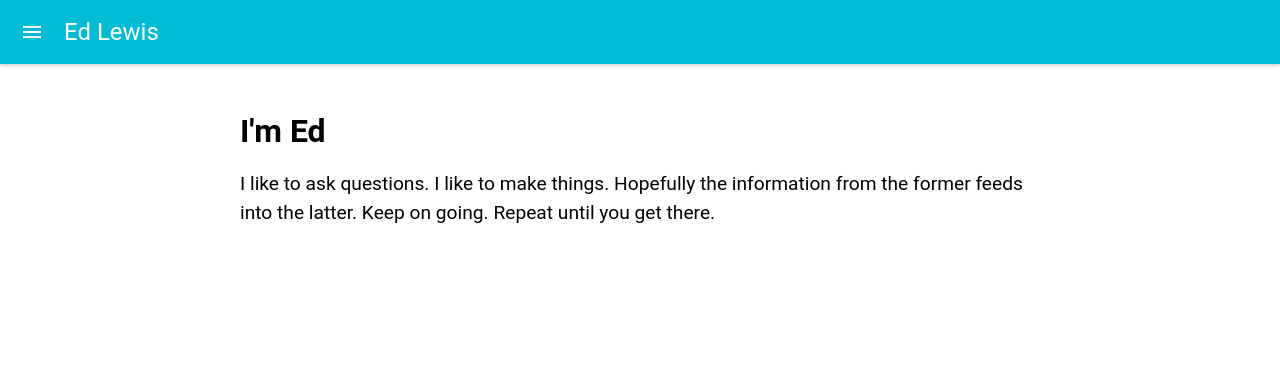
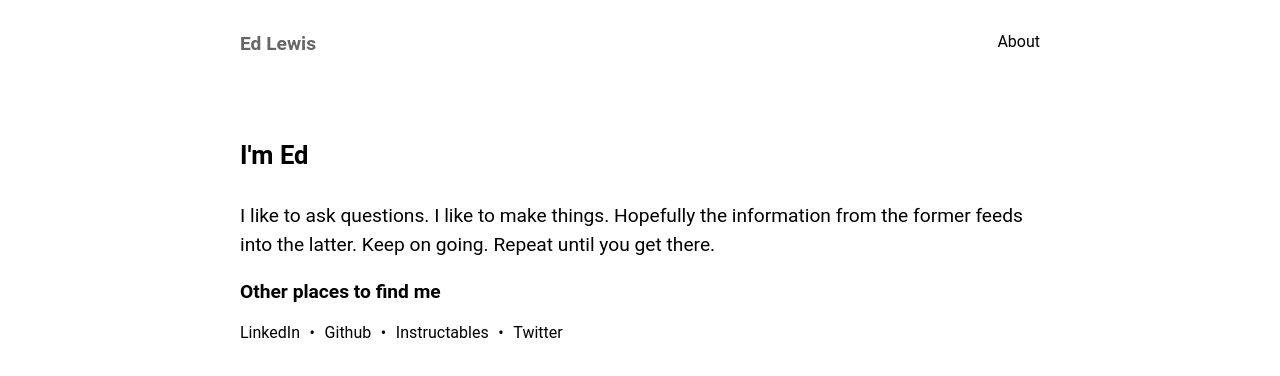
Before and after one commit to edabot/edabot, a React (Create React App) app: page /about in a window 1280 px wide. Shown: the top 376 px of the page. Built offline with nearby package versions, Linux system fonts and the light colour scheme.

Commit message:
add desktop nav

```diff
--- a/src/components/About.react.js
+++ b/src/components/About.react.js
@@ -1,27 +1,70 @@
-import React from 'react'
+import React from 'react';
 import styled from 'styled-components';
 
 const Content = styled.div`
   max-width: 800px;
   margin: 2em auto;
   padding: 1em;
-`
+`;
 
 const Title = styled.h2`
-  font-size: 2rem;
+  font-size: 1.6rem;
+  margin-bottom: 2rem;
+`;
+
+const Subhead = styled.h3`
+  font-size: 1.2rem;
+  margin-top: 20px;
   margin-bottom: 20px;
-`
+`;
 
 const Paragraph = styled.p`
   font-size: 1.2rem;
   line-height: 1.8rem;
-`
+`;
+
+const HorizList = styled.div`
+  display: flex;
+  flex-wrap: wrap;
+  justify-content: flex-start;
+`;
+
+const ListItem = styled.div`
+  &:not(:last-child) {
+    margin-right: 0.6em;
+    ::after {
+      content: '•';
+      margin-left: 0.6em;
+    }
+  }
+`;
 
 const About = () => (
   <Content>
     <Title>I'm Ed</Title>
-    <Paragraph>I like to ask questions. I like to make things. Hopefully the information from the former feeds into the latter. Keep on going. Repeat until you get there.</Paragraph>
+    <Paragraph>
+      I like to ask questions. I like to make things. Hopefully the information
+      from the former feeds into the latter. Keep on going. Repeat until you get
+      there.
+    </Paragraph>
+    <Subhead>Other places to find me</Subhead>
+    <HorizList>
+      <ListItem>
+        <a href="https://www.linkedin.com/in/edlewis">LinkedIn</a>
+      </ListItem>
+      <ListItem>
+        <a href="https://www.github.com/edabot">Github</a>
+      </ListItem>
+      <ListItem>
+        <a href="https://www.instructables.com/member/fungus%20amungus/">
+          Instructables
+        </a>
+      </ListItem>
+      <ListItem>
+        <a href="https://www.twitter.com/edabot">Twitter</a>
+      </ListItem>
+    </HorizList>
   </Content>
-)
+);
 
-export default About
+export default About;
--- a/src/components/Navbar.react.js
+++ b/src/components/Navbar.react.js
@@ -1,43 +1,47 @@
 import React, { Component } from 'react';
-import { Link } from 'react-router-dom';
-import AppBar from 'material-ui/AppBar';
-import Drawer from 'material-ui/Drawer';
-import MenuItem from 'material-ui/MenuItem';
-import projects from '../data/projects'
+import styled from 'styled-components';
+import NavbarMobile from './NavbarMobile.react';
+import NavbarDesktop from './NavbarDesktop.react';
 
-const ProjectLink = ({project}) => (
-  <MenuItem><a href={project.url}>{project.title}</a></MenuItem>
-)
+const Navbars = styled.div`
+  .navbar_mobile {
+    visibility: hidden;
+    height: 0;
+  }
+  .navbar_desktop {
+    visibility: visible;
+  }
+  @media (max-width: 700px) {
+    .navbar_mobile {
+      visibility: visible;
+      height: 67px;
+    }
+    .navbar_desktop {
+      visibility: hidden;
+    }
+  }
+`;
 
 class Navbar extends Component {
   constructor(props) {
-  super(props);
-  this.state = {drawerOpen: false};
-}
+    super(props);
+    this.state = { drawerOpen: false };
+  }
 
-handleToggle = () => this.setState({drawerOpen: !this.state.drawerOpen});
+  handleToggle = () => this.setState({ drawerOpen: !this.state.drawerOpen });
 
   render() {
     return (
-      <div className="navbar">
-        <AppBar
-          className="navbar_mobile"
-            title="Ed Lewis"
-            iconClassNameRight="muidocs-icon-navigation-expand-more"
-            onLeftIconButtonClick={this.handleToggle}
-          />
-        <Drawer docked={false}
-          open={this.state.drawerOpen}
-          className="drawer"
-          onRequestChange={(drawerOpen) => this.setState({drawerOpen})}>
-          <MenuItem onClick={this.handleToggle}><Link to="/">Ed Lewis</Link></MenuItem>
-          <MenuItem onClick={this.handleToggle}><Link to="/about">About</Link></MenuItem>
-          {projects.map(project => <ProjectLink project={project} key={project.title}/>)}
-        </Drawer>
-      </div>
-    )
+      <Navbars>
+        <div className="navbar_mobile">
+          <NavbarMobile />
+        </div>
+        <div className="navbar_desktop">
+          <NavbarDesktop />
+        </div>
+      </Navbars>
+    );
   }
-
 }
 
 export default Navbar;
--- /dev/null
+++ b/src/components/NavbarDesktop.react.js
@@ -0,0 +1,52 @@
+import React from 'react';
+import { Link } from 'react-router-dom';
+import styled from 'styled-components';
+
+const Navbar = styled.div`
+  width: 100%;
+  height: 60px;
+  margin-bottom: 1em;
+  padding-top: 2em;
+`;
+
+const NavbarContents = styled.div`
+  width: calc(100% - 20px);
+  max-width: 800px;
+  display: flex;
+  justify-content: space-between;
+  margin: 0 auto;
+`;
+
+const Name = styled.div`
+  font-size: 1.2rem;
+  font-weight: 700;
+  a {
+    color: #666;
+  }
+`;
+
+const Options = styled.div`
+  display: flex;
+  justify-content: space-between;
+`;
+
+const Option = styled.div`
+  margin-left: 1em;
+`;
+
+const NavbarDesktop = () => (
+  <Navbar>
+    <NavbarContents>
+      <Name>
+        <Link to="/">Ed Lewis</Link>
+      </Name>
+      <Options>
+        <Option>
+          <Link to="/about">About</Link>
+        </Option>
+      </Options>
+    </NavbarContents>
+  </Navbar>
+);
+
+export default NavbarDesktop;
--- /dev/null
+++ b/src/components/NavbarMobile.react.js
@@ -0,0 +1,53 @@
+import React, { Component } from 'react';
+import { Link } from 'react-router-dom';
+import AppBar from 'material-ui/AppBar';
+import Drawer from 'material-ui/Drawer';
+import MenuItem from 'material-ui/MenuItem';
+import projects from '../data/projects';
+import styled from 'styled-components';
+
+const ProjectLink = ({ project }) => (
+  <MenuItem>
+    <a href={project.url}>{project.title}</a>
+  </MenuItem>
+);
+
+class NavbarMobile extends Component {
+  constructor(props) {
+    super(props);
+    this.state = { drawerOpen: false };
+  }
+
+  handleToggle = () => this.setState({ drawerOpen: !this.state.drawerOpen });
+
+  render() {
+    return (
+      <div>
+        <AppBar
+          className="navbar_mobile"
+          title="Ed Lewis"
+          iconClassNameRight="muidocs-icon-navigation-expand-more"
+          onLeftIconButtonClick={this.handleToggle}
+        />
+        <Drawer
+          docked={false}
+          open={this.state.drawerOpen}
+          className="drawer"
+          onRequestChange={drawerOpen => this.setState({ drawerOpen })}
+        >
+          <MenuItem onClick={this.handleToggle}>
+            <Link to="/">Ed Lewis</Link>
+          </MenuItem>
+          <MenuItem onClick={this.handleToggle}>
+            <Link to="/about">About</Link>
+          </MenuItem>
+          {projects.map(project => (
+            <ProjectLink project={project} key={project.title} />
+          ))}
+        </Drawer>
+      </div>
+    );
+  }
+}
+
+export default NavbarMobile;
--- a/src/index.css
+++ b/src/index.css
@@ -23,15 +23,3 @@ body {
   top: 50%;
   left: 50%;
   transform: translate(-50%, -50%); }
-
-.navbar {
-  position: relative; }
-  .navbar ul {
-    position: absolute;
-    top: 50%;
-    left: 50%;
-    transform: translate(-50%, -50%); }
-    .navbar ul li {
-      display: inline-block; }
-      .navbar ul li:not(:last-child) {
-        margin-right: 20px; }
--- a/src/sass/layout/_header.scss
+++ b/src/sass/layout/_header.scss
@@ -1,6 +1,4 @@
 .header {
-
-
   &__text-box {
     position: absolute;
     top: 50%;
--- a/src/sass/layout/_navbar.scss
+++ /dev/null
@@ -1,15 +0,0 @@
-.navbar {
-  position: relative;
-  ul {
-    position: absolute;
-    top: 50%;
-    left: 50%;
-    transform: translate(-50%, -50%);
-    li {
-      display: inline-block;
-      &:not(:last-child) {
-        margin-right: 20px;
-      }
-    }
-  }
-}
--- a/src/sass/main.scss
+++ b/src/sass/main.scss
@@ -7,4 +7,3 @@
 @import 'pages/home';
 
 @import 'layout/header';
-@import 'layout/navbar';
```
Also changed, not shown: src/components/cloud-600.jpg (deleted).
